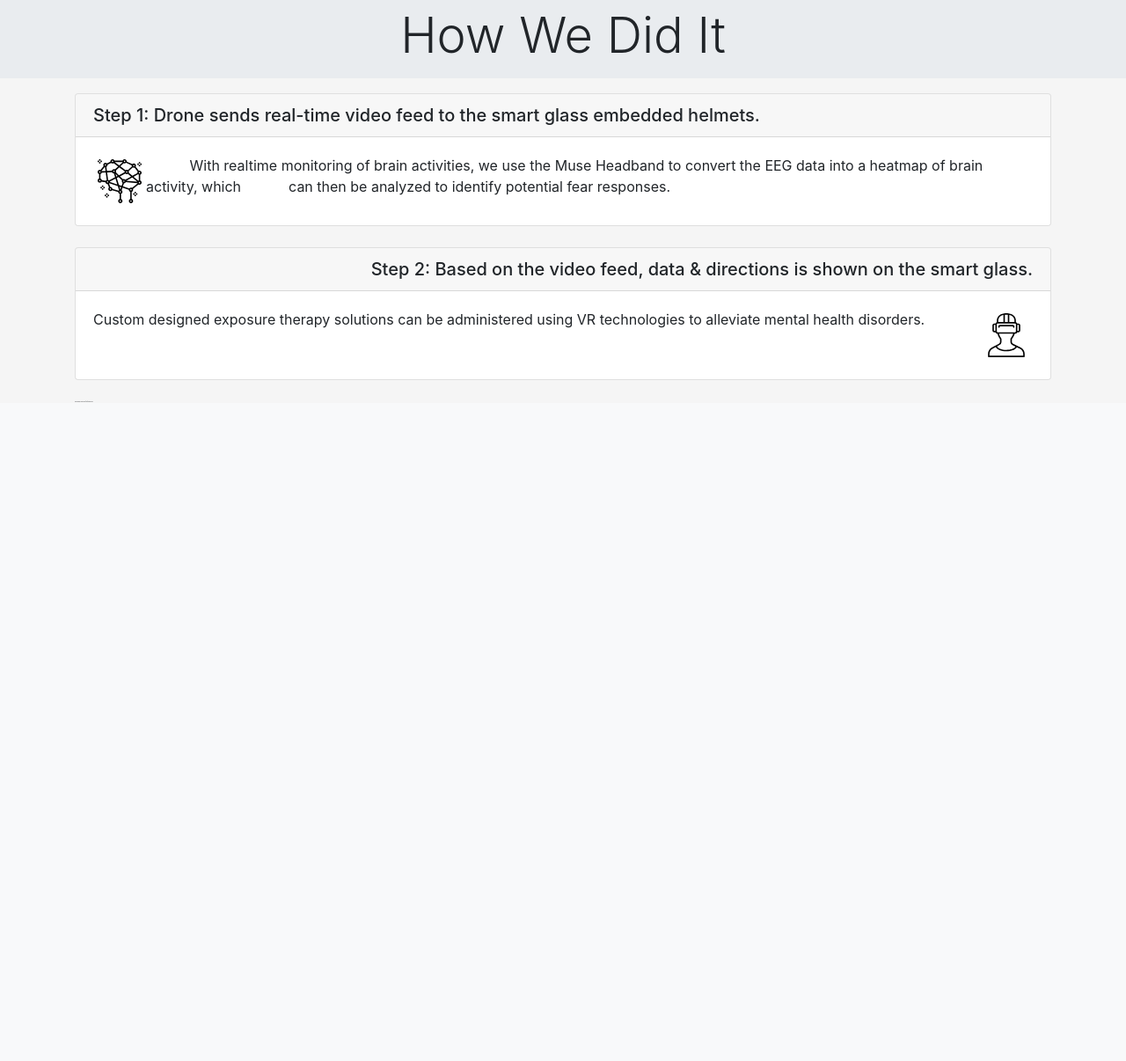
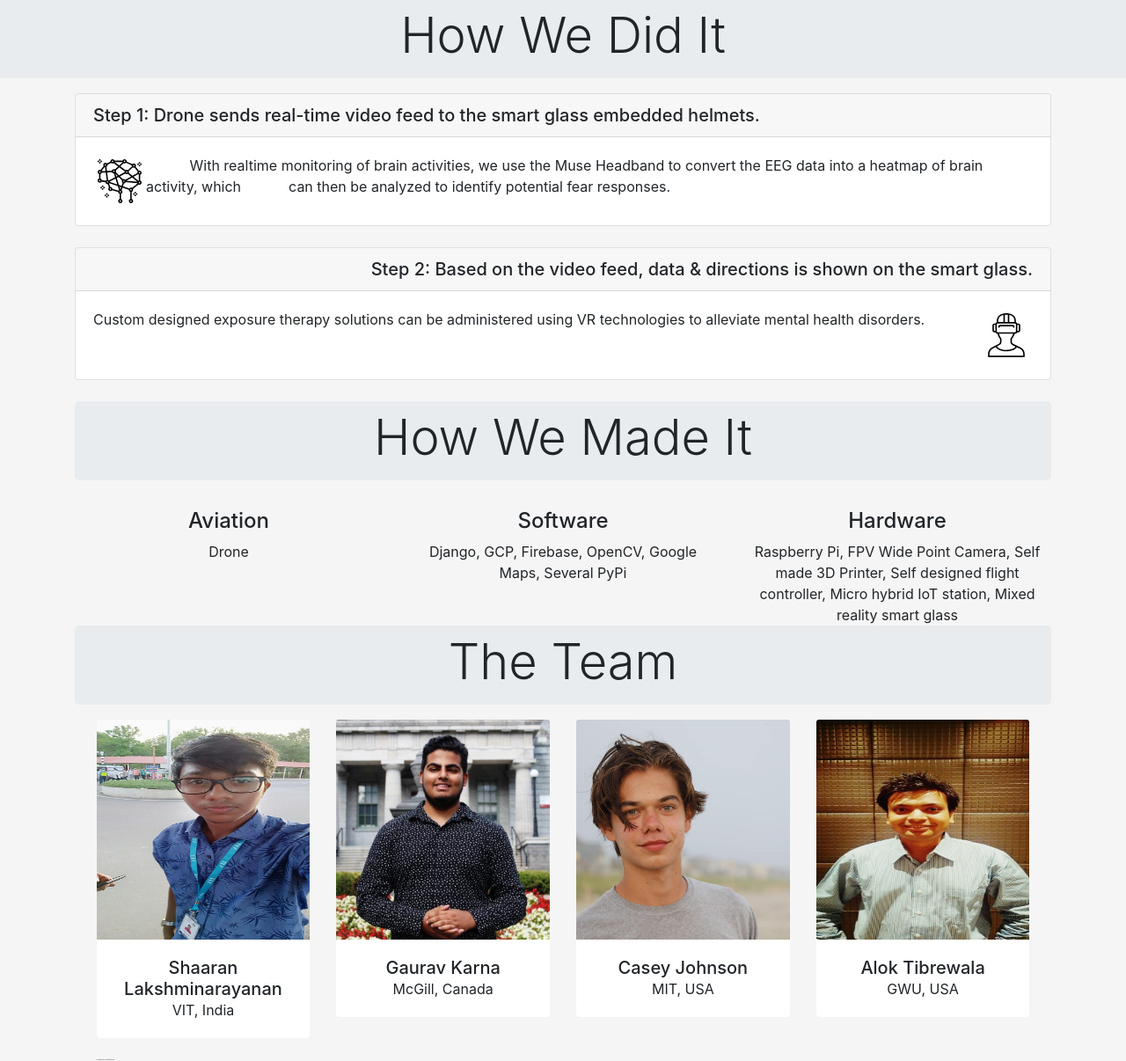
Before and after one commit to gaurav-karna/HeadsUp, a Django app: page / in a window 1280 px wide. Shown: the part 551-1757 px from the top of the page at 88% size. Before the commit the page ends 1008 px from the top, so only its background shows below. Run offline with Django 3.2, Linux system fonts and the light colour scheme; parts of the project's set-up code (start-up, migrations or seed data) failed here and were passed over; some libraries are stand-ins or nearby versions.

Commit message:
almost final commit v2

```diff
--- a/HeadsUpApp/views.py
+++ b/HeadsUpApp/views.py
@@ -40,6 +40,7 @@
     except:
         message = "Invalid credentials!"
         return render(request,"login.html",{"msg":message})
+    return render(request, "welcome.html", {})
 
 #---- New Volunteer Signup----#
 
@@ -103,7 +104,7 @@
 ###########################-ADMIN BASED VIEWS-##############################################
 
 def admin_welcome(request):
-    return render(request, 'admin_home.html', {})
+    return render(request, 'welcome.html', {})
 
 def start_live(request):
     return render(request, 'live_feed.html', {})
--- a/Templates/home.html
+++ b/Templates/home.html
@@ -110,6 +110,120 @@
             </div>
         </div>
         <br>
+
+        <div class="jumbotron" id="jHeight">
+<div class="container jumbotronClass">
+    <h1 class="display-4" id="jumbotronheading">How We Made It</h1>
+	</div>
+	<br>
+	<div align="center"></div></div>
+
+
+		<div class="row">
+			    <div class="col-lg-4 col-md-4 col-sm-4 col-xs-12">
+
+					<div class="box-part text-center">
+
+                        <i class="fa fa-instagram fa-3x" aria-hidden="true"></i>
+
+						<div class="title">
+							<h4>Aviation</h4>
+						</div>
+
+						<div class="text">
+							<span>Drone</span>
+						</div>
+
+					 </div>
+				</div>
+
+				 <div class="col-lg-4 col-md-4 col-sm-4 col-xs-12">
+
+					<div class="box-part text-center">
+
+					    <i class="fa fa-twitter fa-3x" aria-hidden="true"></i>
+
+						<div class="title">
+							<h4>Software</h4>
+						</div>
+
+						<div class="text">
+							<span>Django, GCP, Firebase, OpenCV, Google Maps, Several PyPi</span>
+						</div>
+
+					 </div>
+				</div>
+
+				 <div class="col-lg-4 col-md-4 col-sm-4 col-xs-12">
+
+					<div class="box-part text-center">
+
+                        <i class="fa fa-facebook fa-3x" aria-hidden="true"></i>
+
+						<div class="title">
+							<h4>Hardware</h4>
+						</div>
+
+						<div class="text">
+							<span>Raspberry Pi, FPV Wide Point Camera, Self made 3D Printer, Self designed flight controller, Micro hybrid IoT station, Mixed reality smart glass</span>
+						</div>
+
+
+					 </div>
+				</div>
+
+
+	</div>
+
+
+<div class="jumbotron" id="jHeight">
+<div class="container jumbotronClass">
+<h1 class="display-4" id="jumbotronheading">The Team</h1>
+<br>
+<div class="row">
+    <!-- Team Member 1 -->
+    <div class="col-xl-3 col-md-6 mb-4">
+      <div class="card border-0 shadow">
+        <img src="{% static 'shaaran.jpg' %}" class="card-img-top" alt="..." height="250px">
+        <div class="card-body text-center">
+          <h5 class="card-title mb-0">Shaaran Lakshminarayanan</h5>
+          <div class="card-text text-black-50">VIT, India</div>
+        </div>
+      </div>
+    </div>
+    <!-- Team Member 2 -->
+    <div class="col-xl-3 col-md-6 mb-4">
+      <div class="card border-0 shadow">
+        <img src="{% static 'gaurav.jpg' %}" class="card-img-top" alt="..." height="250px">
+        <div class="card-body text-center">
+          <h5 class="card-title mb-0">Gaurav Karna</h5>
+          <div class="card-text text-black-50">McGill, Canada</div>
+        </div>
+      </div>
+    </div>
+    <!-- Team Member 3 -->
+    <div class="col-xl-3 col-md-6 mb-4">
+      <div class="card border-0 shadow">
+        <img src="{% static 'casey.jpg' %}" class="card-img-top" alt="..." height="250px">
+        <div class="card-body text-center">
+          <h5 class="card-title mb-0">Casey Johnson</h5>
+          <div class="card-text text-black-50">MIT, USA</div>
+        </div>
+      </div>
+    </div>
+    <!-- Team Member 4 -->
+    <div class="col-xl-3 col-md-6 mb-4">
+      <div class="card border-0 shadow">
+        <img src="{% static 'alok.png' %}" class="card-img-top" alt="..." height="250px">
+        <div class="card-body text-center">
+          <h5 class="card-title mb-0">Alok Tibrewala</h5>
+          <div class="card-text text-black-50">GWU, USA</div>
+        </div>
+      </div>
+    </div>
+  </div>
+
+
         <div class="center"></div>
         <script src="https://code.jquery.com/jquery-3.2.1.slim.min.js"
                 integrity="sha384-KJ3o2DKtIkvYIK3UENzmM7KCkRr/rE9/Qpg6aAZGJwFDMVNA/GpGFF93hXpG5KkN"
```
Also changed, not shown: DemoApp/static/alok.png (added), DemoApp/static/casey.jpg (added), DemoApp/static/gaurav.jpg (added), DemoApp/static/shaaran.jpg (added), Templates/welcome.html (renamed from Templates/admin_home.html), 2 other files.
